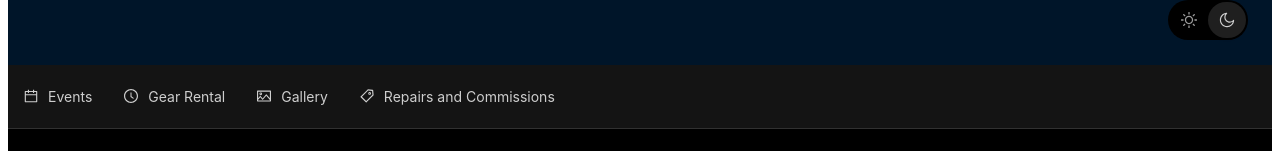
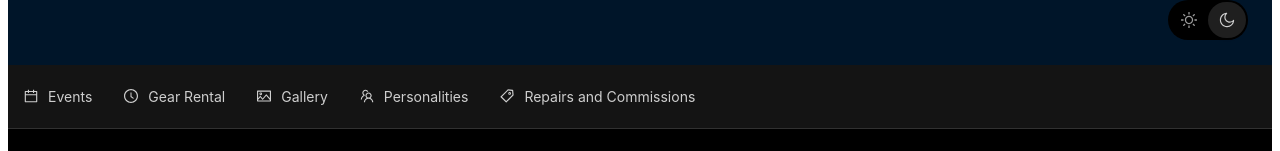
Before and after one commit to tpoppen/ne-fgc, a React app in the folder src/client/: page /account in a window 1280 px wide. Shown: the part 196-347 px from the top of the page. Built offline with nearby package versions, Linux system fonts and the light colour scheme; the HTML template or start-up script is replaced by a standard one.

Commit message:
feat: add back personalities page with coming soon

```diff
--- a/src/client/app.tsx
+++ b/src/client/app.tsx
@@ -110,6 +110,7 @@ const App = () => {
                     <Route index element={<Home />} />
                     <Route path="/home" element={<Home />} />
                     <Route path="/gallery" element={<Gallery />} />
+                    <Route path="/personalities" element={<Personalities />} />
                     <Route path="/gear-rental" element={<GearRental />} />
                     <Route path="/repairs-and-commissions" element={<RepairsAndCommissions />} />
                     <Route path="/account" element={<Account />} />
--- a/src/client/components/header.tsx
+++ b/src/client/components/header.tsx
@@ -3,7 +3,7 @@ import { Link, useLocation, useNavigate } from 'react-router';
 
 import { Button, Flex, Layout, Menu, Segmented, Typography } from 'antd';
 import { ItemType } from 'antd/es/menu/interface';
-import { CalendarOutlined, ClockCircleOutlined, MoonOutlined, PictureOutlined, SunOutlined, TagOutlined, UserOutlined } from '@ant-design/icons';
+import { CalendarOutlined, ClockCircleOutlined, MoonOutlined, PictureOutlined, SunOutlined, TagOutlined, TeamOutlined, UserOutlined } from '@ant-design/icons';
 import UserSessionContext from '../utils/userContext';
 import { ApiContext } from '../utils/apiClientProvider';
 
@@ -22,6 +22,11 @@ const BaseMenuItems: ItemType[] = [
     key: '/gallery',
     label: <Link to="/gallery">Gallery</Link>,
     icon: <PictureOutlined />
+  },
+  {
+    key: '/personalities',
+    label: <Link to="/personalities">Personalities</Link>,
+    icon: <TeamOutlined />
   },
   {
     key: '/repairs-and-commissions',
--- a/src/client/utils/apiClientProvider.tsx
+++ b/src/client/utils/apiClientProvider.tsx
@@ -35,10 +35,8 @@ const getAuthToken = (authHeader: string | null) => {
   return undefined;
 }
 
-type ProviderProps = {
-  children: React.ReactNode;
-}
-// TODO: consume session context
+type ProviderProps = { children: React.ReactNode; }
+
 const ApiClientProvider = ({ children }: ProviderProps) => {
   const { userSession, setUserSession } = useContext(UserSessionContext);
   const navigate = useNavigate();
--- a/src/server/src/index.ts
+++ b/src/server/src/index.ts
@@ -37,7 +37,7 @@ app.use('/api', ApiRouter);
 // serve static react page
 app.use(express.static(publicPath));
 app.get('/*splat', (_, res) => {
-  console.log("resolving to static page fetch");
+  console.log(`${Date.now()}: Resolving to static page fetch`);
   res.status(200).sendFile(index_path);
 });
 
--- a/src/server/src/middleware/authMiddleware.ts
+++ b/src/server/src/middleware/authMiddleware.ts
@@ -39,7 +39,6 @@ type AwsJwtPayload = {
 }
 
 const authMiddleware = async (req: Request, res: Response, next: NextFunction) => {
-  console.log('Auth Middleware');
   const authHeader = req.headers.authorization;
   const token = getJWTFromAuthHeader(authHeader || '');
 
```
